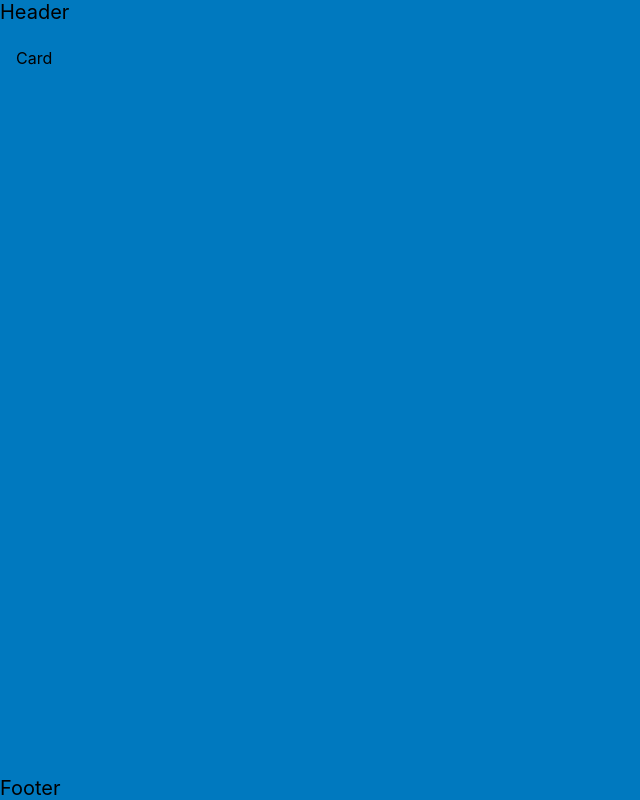
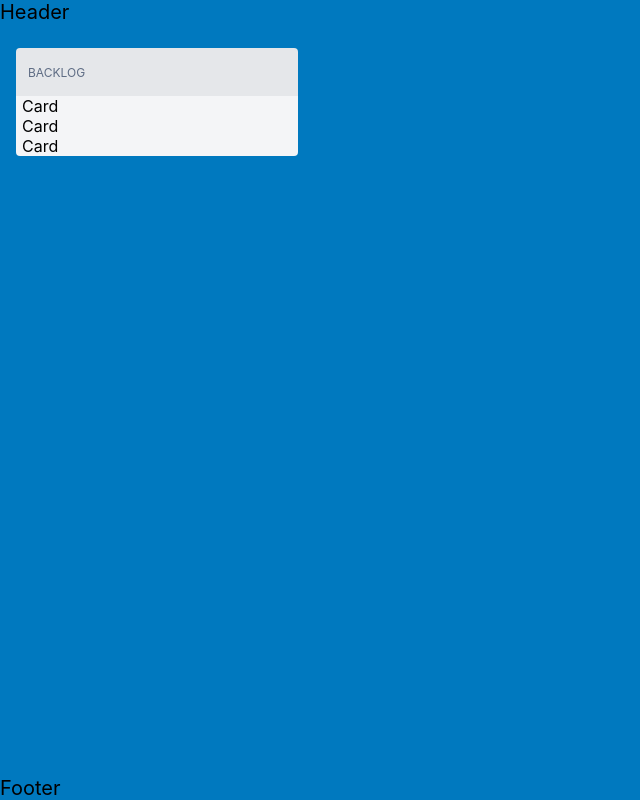
Before and after one commit to User-960/React-Kanban-Board, a React (Create React App) app: page / in a window 1280 px wide. Shown: the whole page, without its empty margins (0-640 px from the left). Built offline with nearby package versions, Linux system fonts and the light colour scheme.

Commit message:
feat: add jsx in component Column

```diff
--- a/src/components/Board/Board.tsx
+++ b/src/components/Board/Board.tsx
@@ -5,7 +5,7 @@ import css from './Board.module.scss';
 export default function Board() {
   return (
     <div className={css.board}>
-      <Column />
+      <Column name={'BACKLOG'} />
     </div>
   )
 };
--- a/src/components/Board/Column/Column.tsx
+++ b/src/components/Board/Column/Column.tsx
@@ -2,10 +2,21 @@ import React from 'react';
 import Card from './Card/Card';
 import css from './Column.module.scss';
 
-export default function Column() {
+interface IColumnProps {
+  name: string
+};
+
+export default function Column({ name }: IColumnProps) {
   return (
     <div className={css.column}>
-      <Card />
+      <div className={css.header}>{name}</div>
+      <div className={css.wrapper}>
+        <div className={css.body}>
+          <Card />
+          <Card />
+          <Card />
+        </div>
+      </div>
     </div>
   )
 };
```
